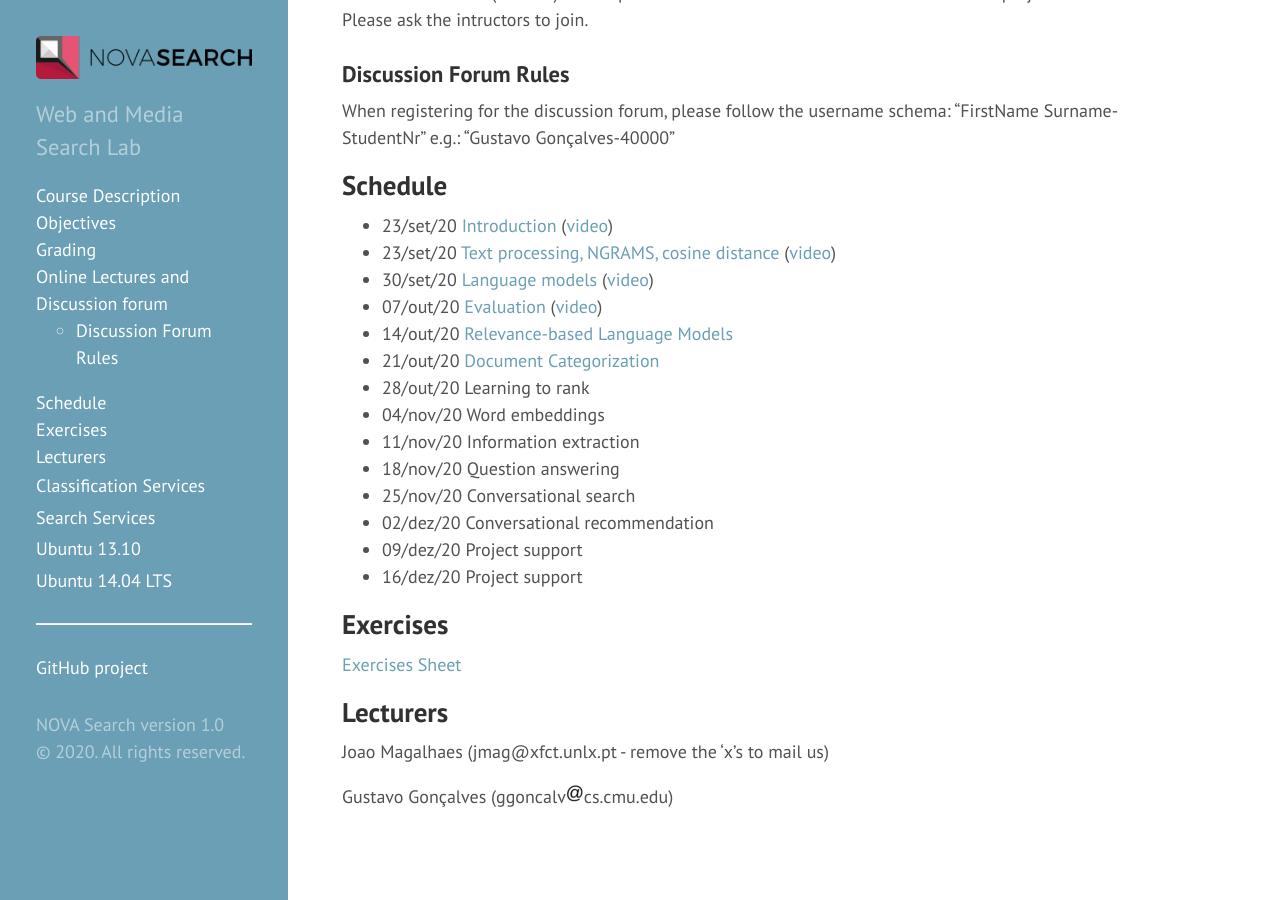
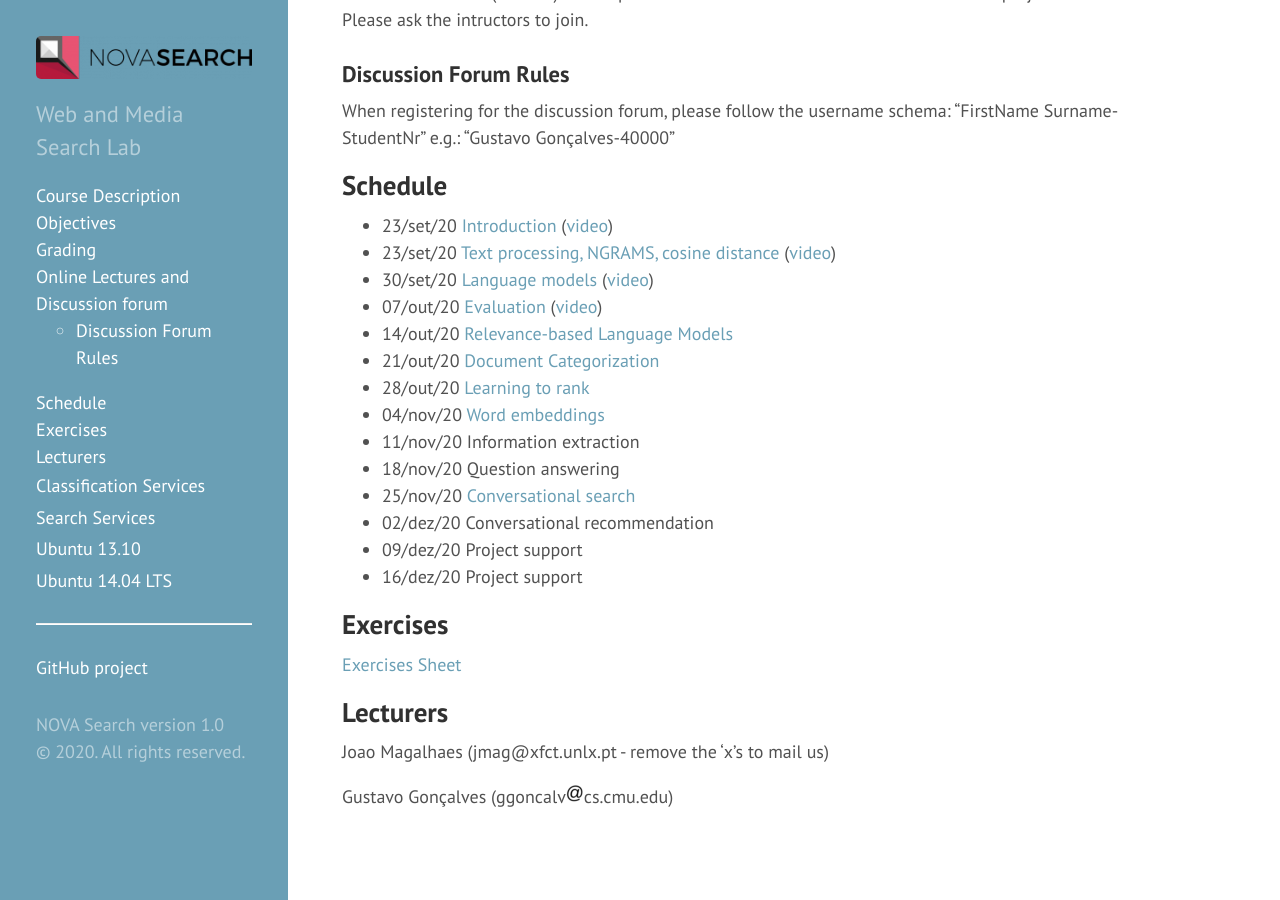
Before and after one commit to novasearch/wiki.novasearch.org, a Jekyll site: the page built from wiki/IR_NLP.md, in a window 1280 px wide and 900 px high, scrolled down 1029 px. Built offline with Jekyll 4.4.1, drawn with Linux system fonts in a browser that asks for light colours; some of the changed lines change nothing that is shown.

Commit message:
Update IR_NLP.md

```diff
--- a/wiki/IR_NLP.md
+++ b/wiki/IR_NLP.md
@@ -38,11 +38,11 @@ When registering for the discussion forum, please follow the username schema: "F
 - 07/out/20	[Evaluation](/assets/files/a04 Evaluation.pdf) ([video](https://youtu.be/fkjqwZUPMGw))
 - 14/out/20	[Relevance-based Language Models](/assets/files/a05 Relevance LM.pdf)
 - 21/out/20	[Document Categorization](/assets/files/a06 Document categorization.pdf)
-- 28/out/20	Learning to rank
-- 04/nov/20	Word embeddings
+- 28/out/20	[Learning to rank](/assets/files/a07 Learning to rank.pdf)
+- 04/nov/20	[Word embeddings](/assets/files/a08 Word embeddings.pdf)
 - 11/nov/20	Information extraction
 - 18/nov/20	Question answering
-- 25/nov/20	Conversational search
+- 25/nov/20	[Conversational search](/assets/files/a11 Conversational search.pdf)
 - 02/dez/20	Conversational recommendation
 - 09/dez/20 Project support
 - 16/dez/20 Project support
```
